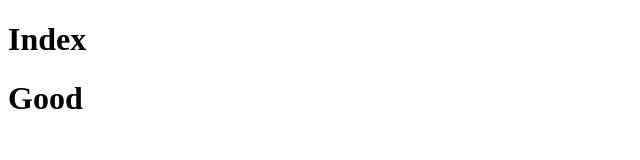
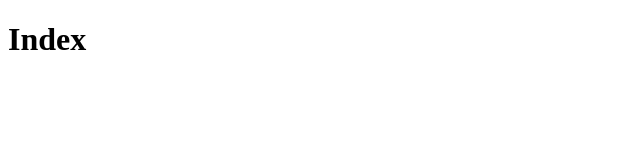
Before and after one commit to KEERTHIKA30/sample-1, a plain HTML site: page index.html in a window 1280 px wide. Shown: the whole page, without its empty margins (0-640 px from the left). Drawn offline with Linux system fonts and the light colour scheme.

Commit message:
Update index.html

```diff
--- a/index.html
+++ b/index.html
@@ -7,6 +7,5 @@
 </head>
 <body>
 	<h1>Index</h1>
-	<h1>Good</h1>
 </body>
 </html>
```
